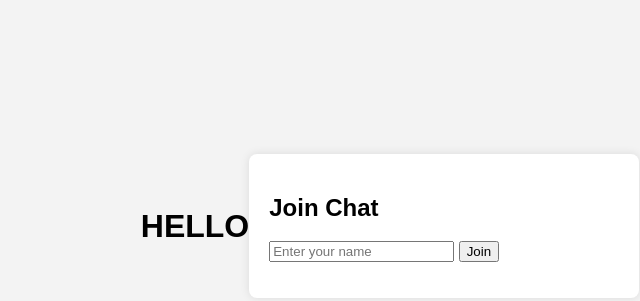
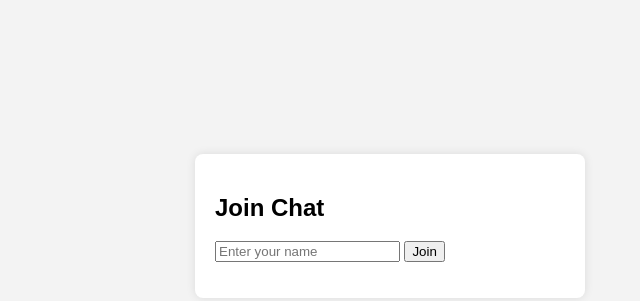
Before and after one commit to katnoriavipul138-source/VIPUL.2008, a website: page public/index.html in a window 1280 px wide. Shown: the part 182-483 px from the top of the page, without its empty margins (250-890 px from the left). Drawn offline with nearby package versions, Linux system fonts and the light colour scheme.

Commit message:
Update index.html

```diff
--- a/public/index.html
+++ b/public/index.html
@@ -8,7 +8,6 @@
 <body>
 
   <!-- Join screen -->
-  <H1>HELLO</H1>
   <div id="join-container">
     <h2>Join Chat</h2>
     <input id="username" placeholder="Enter your name" />
```
